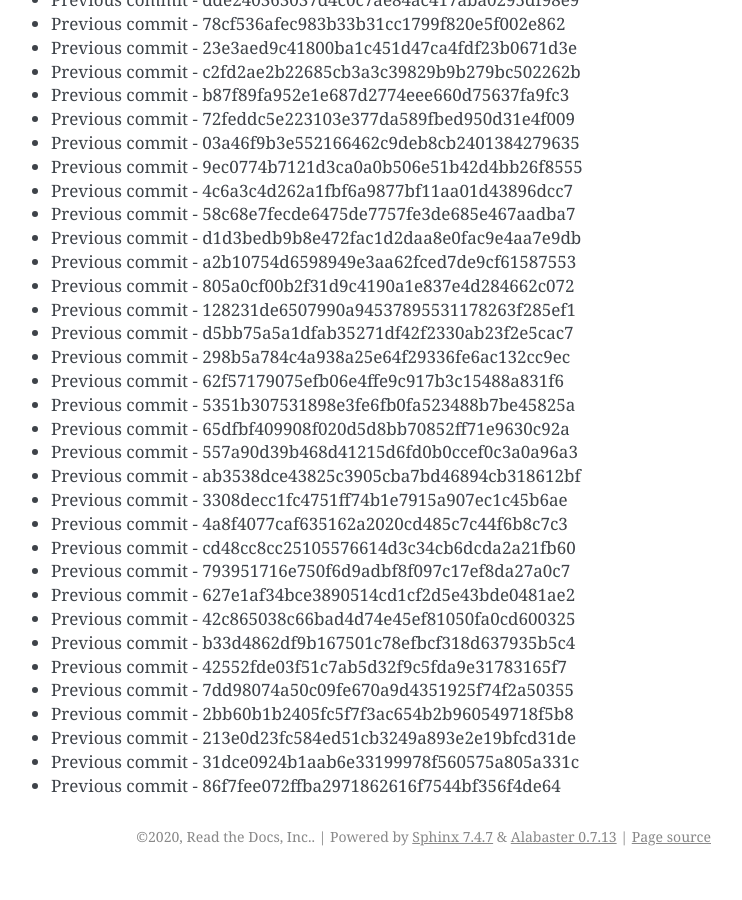
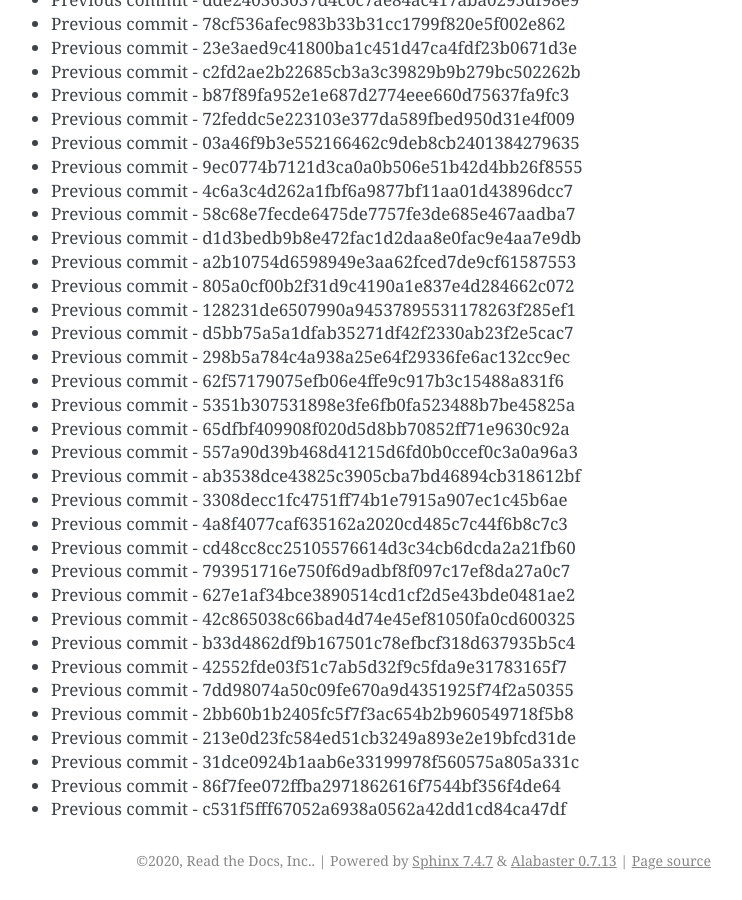
Before and after one commit to readthedocs/rtd-git-stresstest, a Sphinx documentation site: the page built from docs/updates.rst, in a window 1280 px wide and 900 px high, scrolled down 51533 px. Shown: the whole window, without its empty margins (399-1141 px from the left). Built offline with Sphinx 7.4.7, drawn with Linux system fonts in a browser that asks for light colours; before the commit the page ends 52409 px from its top, so only the background shows below that.

Commit message:
Generating commit from previous: c531f5fff67052a6938a0562a42dd1cd84ca47df

```diff
--- a/docs/updates.rst
+++ b/docs/updates.rst
@@ -2197,3 +2197,4 @@ It can be tested for any performance characteristics.
 * Previous commit - 213e0d23fc584ed51cb3249a893e2e19bfcd31de
 * Previous commit - 31dce0924b1aab6e33199978f560575a805a331c
 * Previous commit - 86f7fee072ffba2971862616f7544bf356f4de64
+* Previous commit - c531f5fff67052a6938a0562a42dd1cd84ca47df
```
